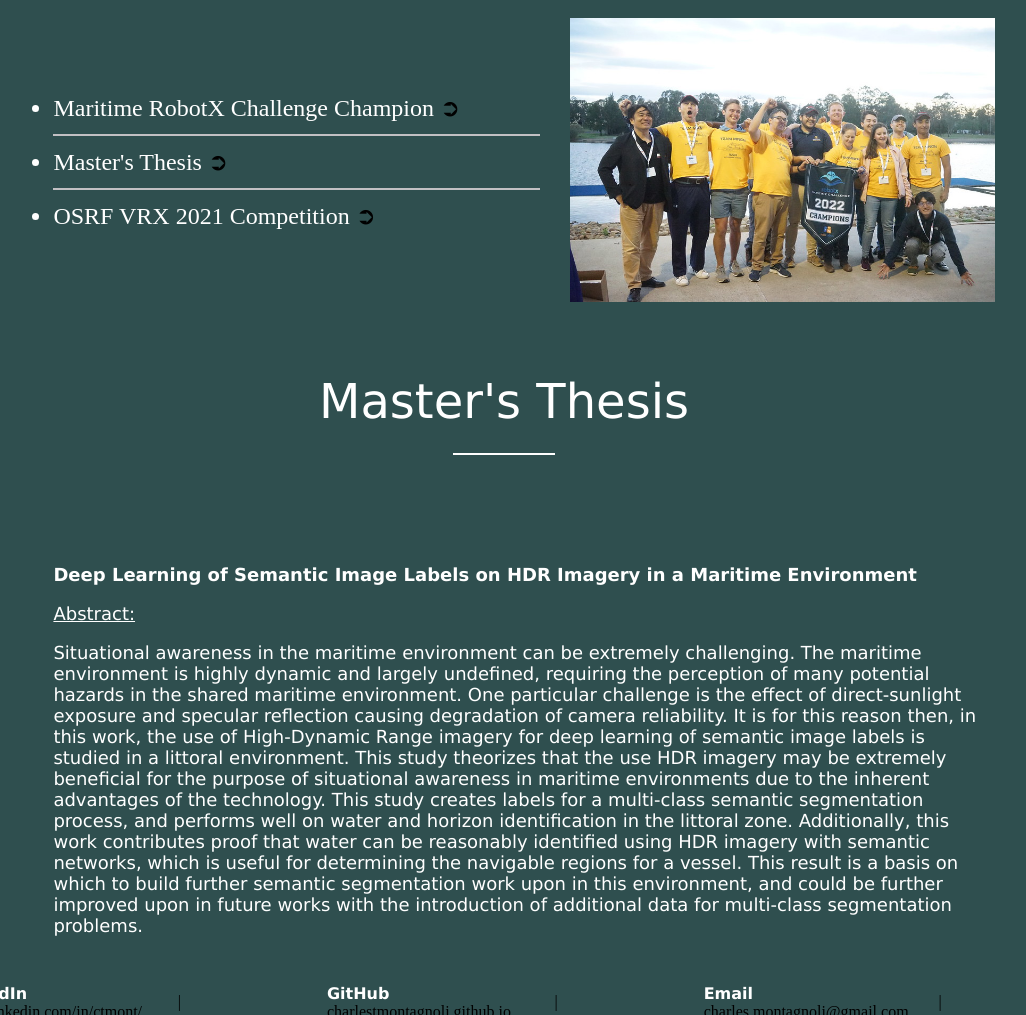
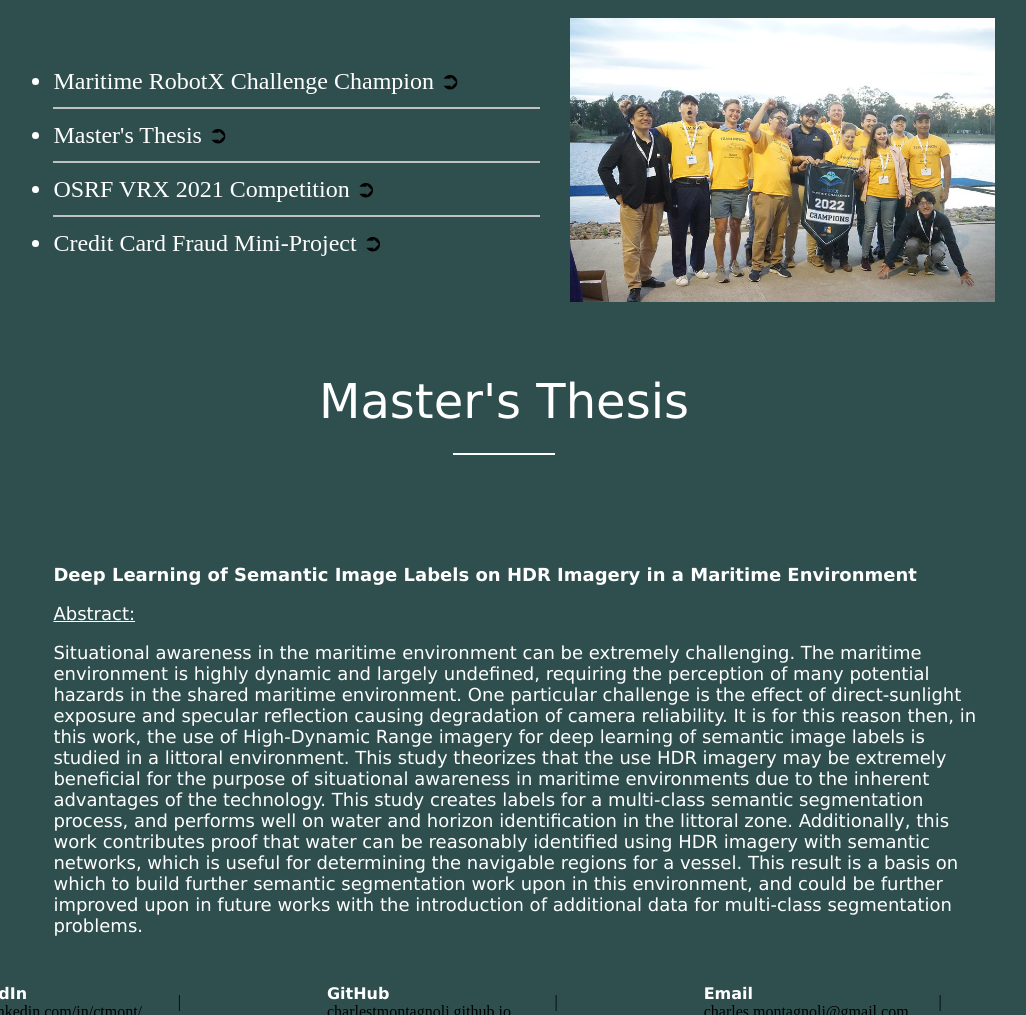
Before and after one commit to charlestmontagnoli/charlestmontagnoli.github.io, a plain HTML site: page index.html in a window 1280 px wide. Shown: the part 1898-2913 px from the top of the page, without its empty margins (136-1162 px from the left). Drawn offline with Linux system fonts and the light colour scheme.

Commit message:
Update index.html

```diff
--- a/index.html
+++ b/index.html
@@ -222,6 +222,16 @@
                                         </a>
                                     </li>
 
+                                    <li>
+                                        <hr color="#c2c0c3">
+                                        Credit Card Fraud Mini-Project
+                                        <a href="https://github.com/charlestmontagnoli/project-work/tree/main/cc-fraud-detection"
+                                           style="text-decoration:none"
+                                            color="#c2c0c3">
+                                              ➲
+                                        </a>
+                                    </li>
+
                                 </ul>
                             </font>
                         </td>
```
